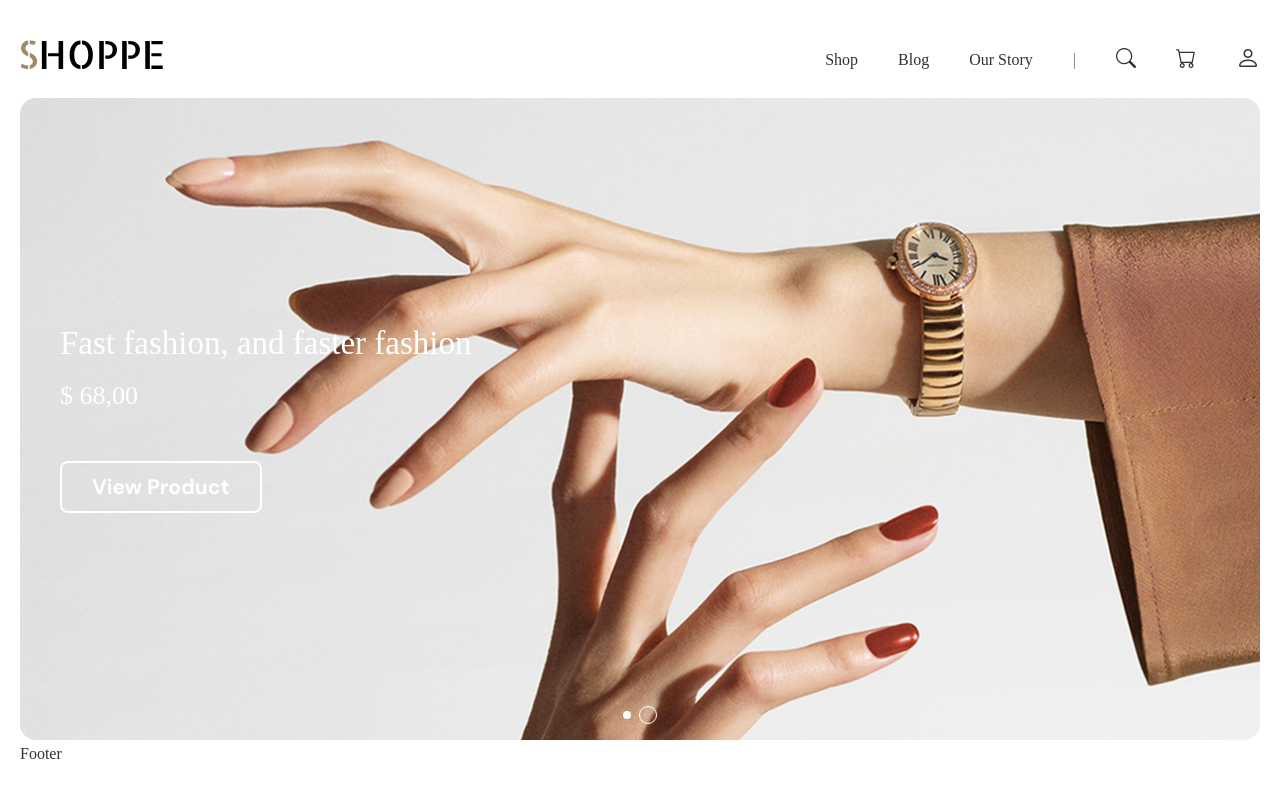
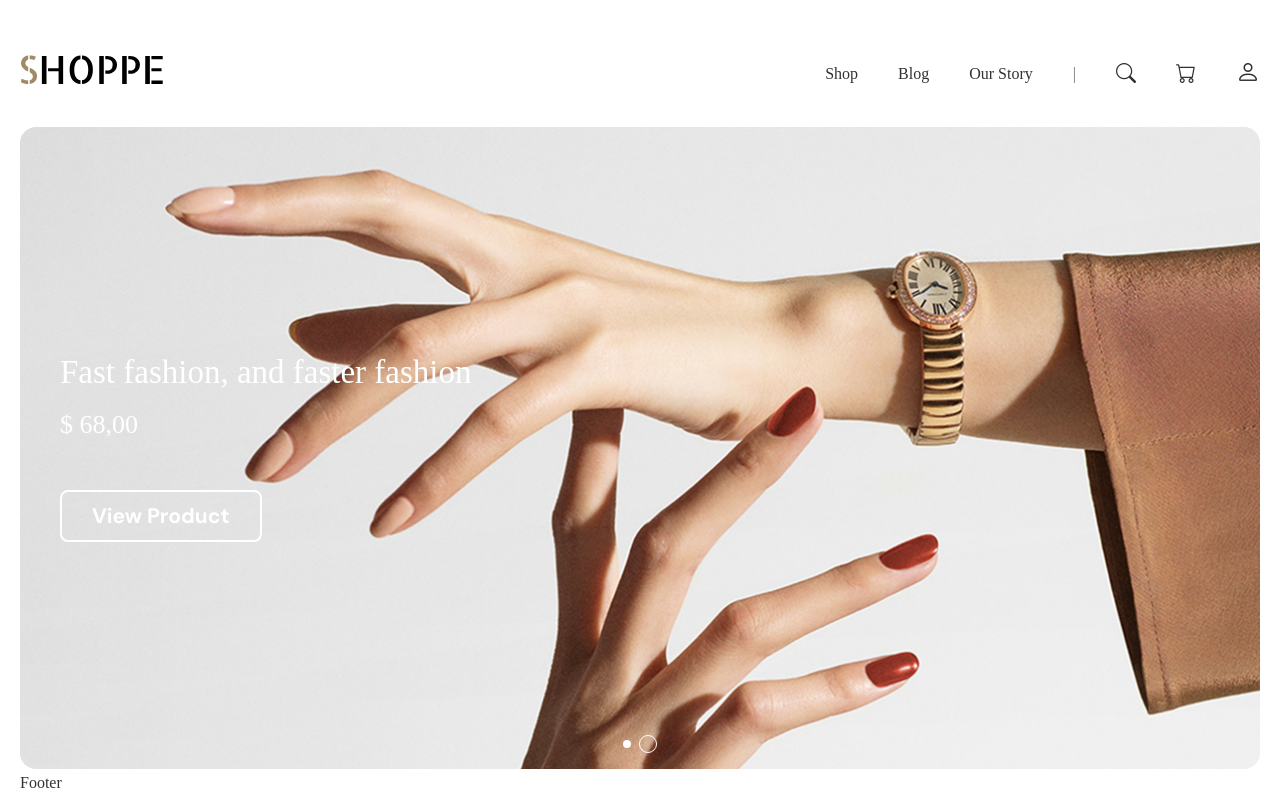
Before and after one commit to yyeonkim/ureca-shop, a React (Vite) app: page / in a window 1280 px wide. Built offline with nearby package versions, Linux system fonts and the light colour scheme.

Commit message:
style: 네비 메뉴에 페딩 추가

```diff
--- a/src/styles/Header.module.css
+++ b/src/styles/Header.module.css
@@ -25,6 +25,7 @@
 .hd nav > div a {
   display: flex;
   align-items: center;
+  padding: 2rem 0;
 }
 
 .hd nav > div a:hover {
```
